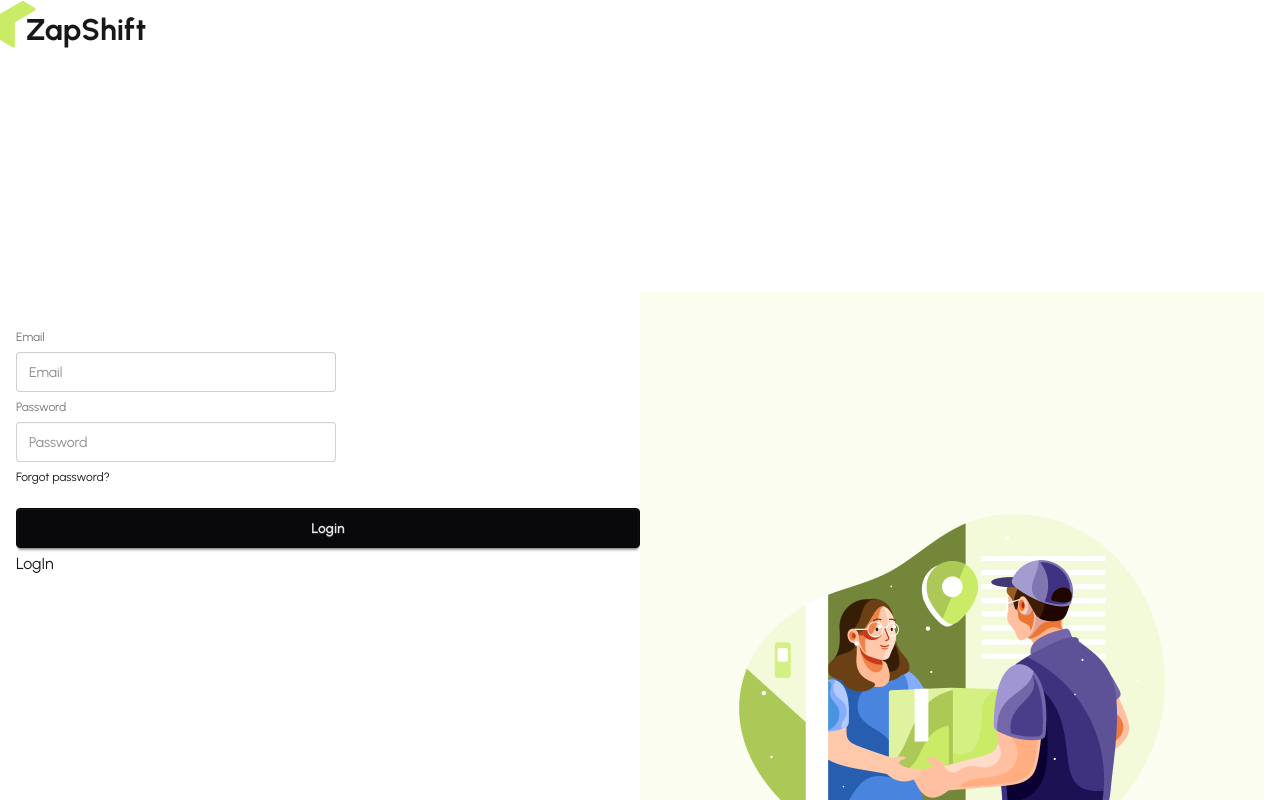
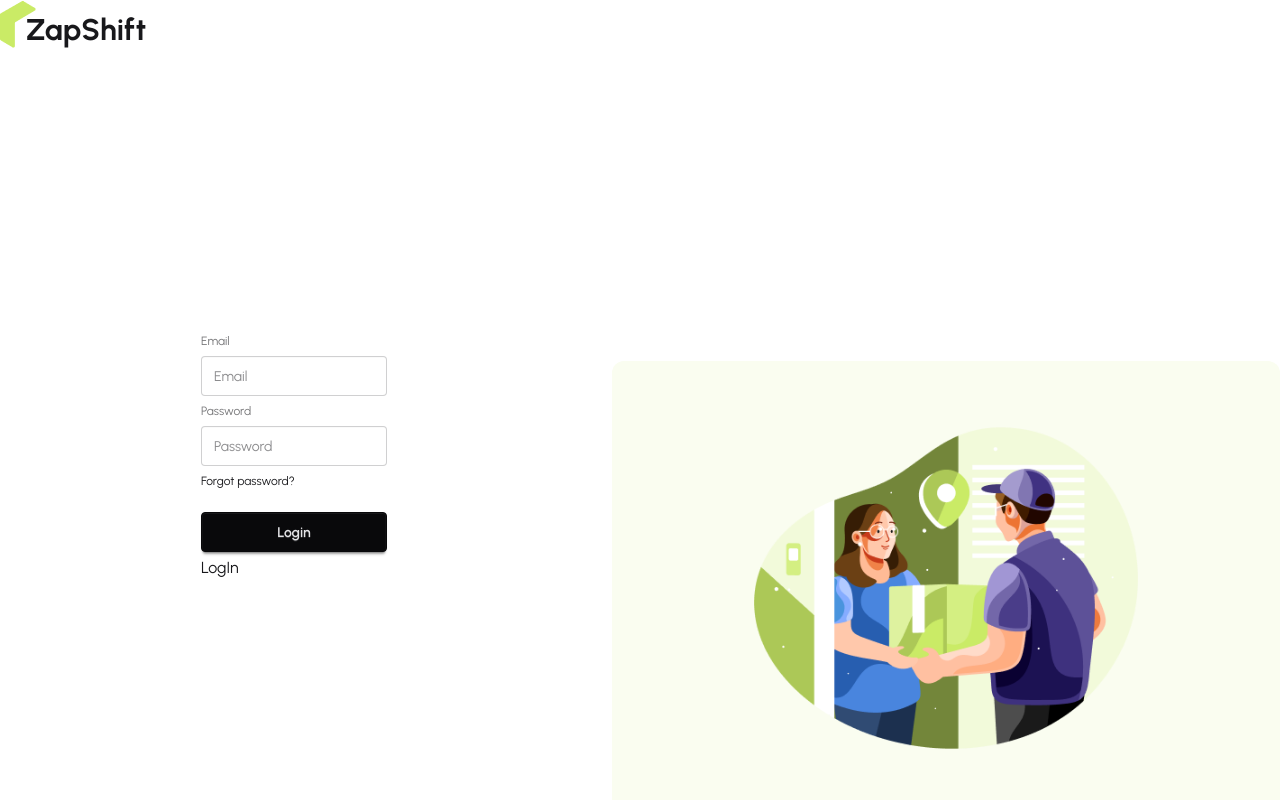
Before and after one commit to rifatsamjid/Zap-Shift, a React (Vite) app: page /register in a window 1280 px wide. Shown: the top 800 px of the page. Built offline with nearby package versions, Linux system fonts and the light colour scheme; no server answers.

Commit message:
fixed some issus in login page

```diff
--- a/src/Layouts/AuthLayout.jsx
+++ b/src/Layouts/AuthLayout.jsx
@@ -7,12 +7,16 @@ const AuthLayout = () => {
   return (
     <div className="max-w-7xl mx-auto">
       <Logo className=""></Logo>
-      <div className="flex mt-34 p-4 flex-col-reverse lg:flex-row h-dvh items-center justify-center">
-        <div className="flex-1">
+      <div className="flex flex-col-reverse lg:flex-row items-center justify-center min-h-screen gap-6">
+        <div className="flex-1 flex justify-center items-center -mt-30 sm:mt-0 md:mt-0 lg:mt-0 w-full">
           <Outlet></Outlet>
         </div>
-        <div className="flex-1 mt-54 flex justify-center items-center w-full h-dvh bg-[#FAFDF0]">
-          <img className="" src={authImage} alt="" />
+        <div className="flex-1 w-full flex justify-center items-center bg-[#FAFDF0] rounded-xl p-6 lg:p-10">
+          <img
+            className="max-w-xs sm:max-w-sm md:max-w-md lg:max-w-lg w-full"
+            src={authImage}
+            alt=""
+          />
         </div>
       </div>
     </div>
--- a/src/Pages/Home/Other/OurService/OurService.jsx
+++ b/src/Pages/Home/Other/OurService/OurService.jsx
@@ -41,7 +41,7 @@ const data = [
 
 const OurService = () => {
   return (
-    <div className="bg-secondary mt-24 rounded-xl">
+    <div className="bg-secondary mt-24 rounded-xl p-4">
       <div className="flex flex-col text-white justify-center items-center p-5 space-y-3">
         <h1 className="font-extrabold text-4xl">Our Services</h1>
         <p className="text-center">
```
Also changed, not shown: vercel.json (added).
